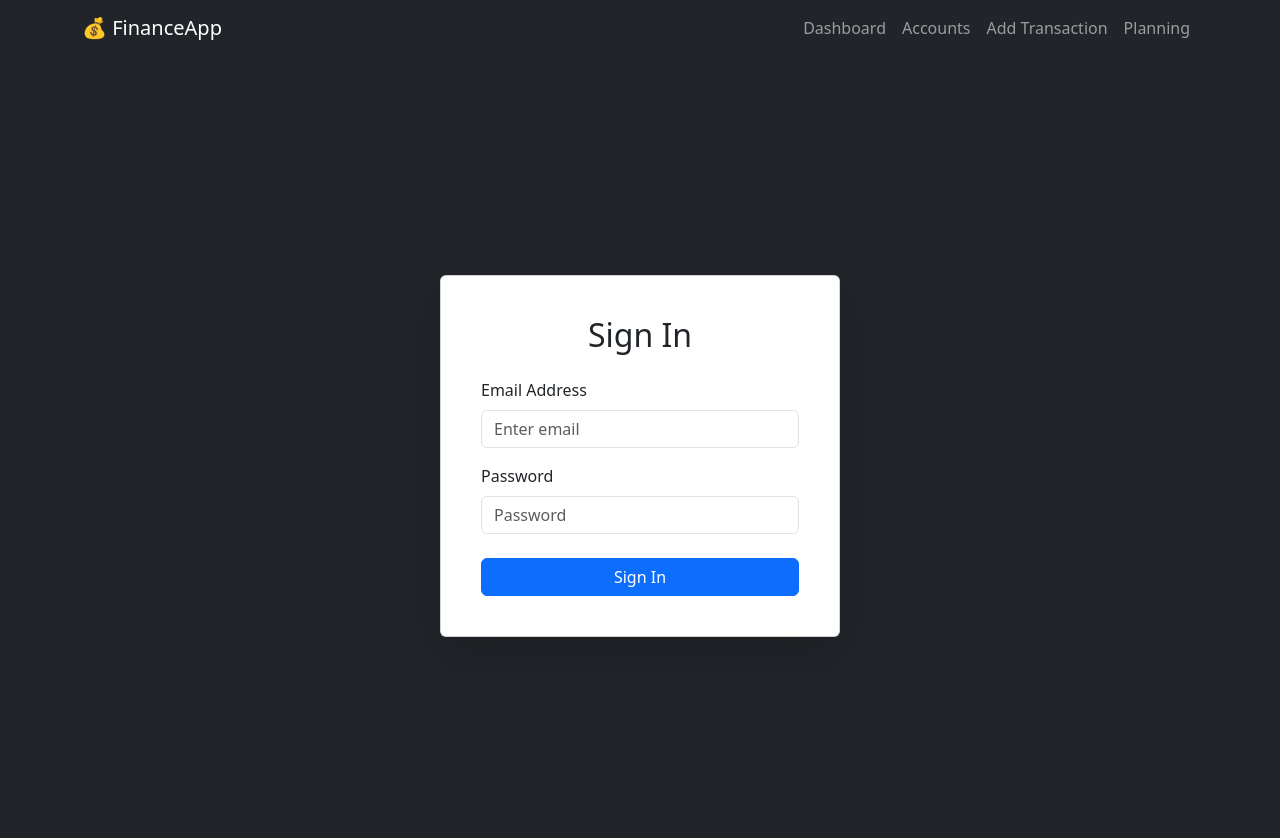
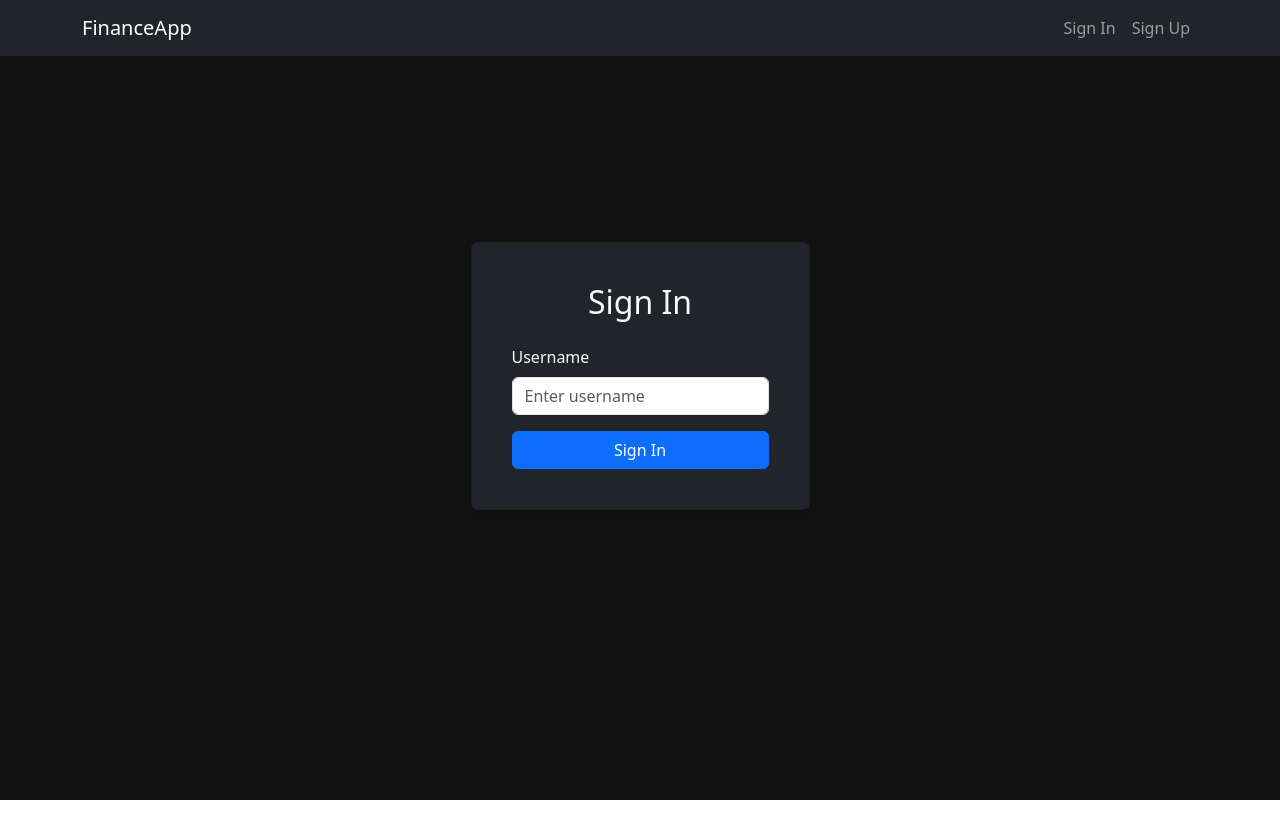
Before and after one commit to jake-fjelstul/financeapp, a React (Create React App) app in the folder frontend/: page /signin in a window 1280 px wide. Shown: the top 838 px of the page. After the commit the page ends 800 px from the top, so only its background shows below. Built offline with nearby package versions, Linux system fonts and the light colour scheme.

Commit message:
Stable version before UI overhaul

```diff
--- a/frontend/src/App.js
+++ b/frontend/src/App.js
@@ -1,43 +1,85 @@
+// src/App.js
 import React from "react";
 import { BrowserRouter as Router, Routes, Route, Navigate } from "react-router-dom";
-import { useAuth } from "./context/AuthContext";
-
-import Landing from "./pages/Landing";
-import SignIn from "./pages/SignIn";
 import Dashboard from "./pages/Dashboard";
 import Accounts from "./pages/Accounts";
 import AddTransaction from "./pages/AddTransaction";
 import AccountDetail from "./pages/AccountDetail";
 import Planning from "./pages/Planning";
-import NavigationBar from "./components/Navbar";
+import SignIn from "./pages/SignIn";
+import Landing from "./pages/Landing";
+import Navbar from "./components/Navbar";
+import { useAuth, AuthProvider } from "./context/UserContext";
+import SignUp from "./pages/SignUp";
 
-function App() {
+function ProtectedRoute({ children }) {
+  const { user } = useAuth();
+  return user ? children : <Navigate to="/signin" />;
+}
+
+function AppRoutes() {
   const { user } = useAuth();
 
   return (
-    <Router>
-      <NavigationBar />
+    <>
+      <Navbar />
       <Routes>
-        {!user ? (
-          <>
-            <Route path="/" element={<Landing />} />
-            <Route path="/signin" element={<SignIn />} />
-            <Route path="*" element={<Navigate to="/" />} />
-          </>
-        ) : (
-          <>
-            <Route path="/" element={<Navigate to="/dashboard" />} />
-            <Route path="/dashboard" element={<Dashboard />} />
-            <Route path="/accounts" element={<Accounts />} />
-            <Route path="/accounts/:accountName" element={<AccountDetail />} />
-            <Route path="/add" element={<AddTransaction />} />
-            <Route path="/planning" element={<Planning />} />
-            <Route path="*" element={<Navigate to="/dashboard" />} />
-          </>
-        )}
+        <Route path="/" element={<Landing />} />
+        <Route path="/signin" element={<SignIn />} />
+        <Route path="/signup" element={<SignUp />} />
+        <Route
+          path="/dashboard"
+          element={
+            <ProtectedRoute>
+              <Dashboard />
+            </ProtectedRoute>
+          }
+        />
+        <Route
+          path="/accounts"
+          element={
+            <ProtectedRoute>
+              <Accounts />
+            </ProtectedRoute>
+          }
+        />
+        <Route
+          path="/add"
+          element={
+            <ProtectedRoute>
+              <AddTransaction />
+            </ProtectedRoute>
+          }
+        />
+        <Route
+          path="/accounts/:accountName"
+          element={
+            <ProtectedRoute>
+              <AccountDetail />
+            </ProtectedRoute>
+          }
+        />
+        <Route
+          path="/planning"
+          element={
+            <ProtectedRoute>
+              <Planning />
+            </ProtectedRoute>
+          }
+        />
       </Routes>
-    </Router>
+    </>
   );
 }
 
-export default App;
+export default function App() {
+  return (
+    <AuthProvider>
+      <Router>
+        <div style={{ backgroundColor: "#121212", minHeight: "100vh" }}>
+          <AppRoutes />
+        </div>
+      </Router>
+    </AuthProvider>
+  );
+}
--- a/frontend/src/components/Navbar.jsx
+++ b/frontend/src/components/Navbar.jsx
@@ -1,19 +1,68 @@
+// src/components/Navbar.jsx
 import React from "react";
-import { Navbar, Nav, Container } from "react-bootstrap";
-import { Link } from "react-router-dom";
+import { Navbar, Nav, Container, Button } from "react-bootstrap";
+import { Link, useNavigate } from "react-router-dom";
+import { useAuth } from "../context/UserContext";
 
 export default function AppNavbar() {
+  const { user, logout } = useAuth();
+  const navigate = useNavigate();
+
+  const handleLogout = () => {
+    logout();
+    navigate("/");
+  };
+
   return (
-    <Navbar bg="dark" variant="dark" expand="lg" className="shadow-none border-0">
+    <Navbar
+      bg="dark"
+      variant="dark"
+      expand="lg"
+      className="shadow-sm"
+      style={{ borderBottom: "none", marginBottom: "0" }}
+    >
       <Container>
-        <Navbar.Brand as={Link} to="/">💰 FinanceApp</Navbar.Brand>
-        <Navbar.Toggle aria-controls="main-navbar" />
-        <Navbar.Collapse id="main-navbar">
-          <Nav className="ms-auto">
-            <Nav.Link as={Link} to="/">Dashboard</Nav.Link>
-            <Nav.Link as={Link} to="/accounts">Accounts</Nav.Link>
-            <Nav.Link as={Link} to="/add">Add Transaction</Nav.Link>
-            <Nav.Link as={Link} to="/planning">Planning</Nav.Link>
+        <Navbar.Brand as={Link} to="/">
+          FinanceApp
+        </Navbar.Brand>
+        <Navbar.Toggle aria-controls="basic-navbar-nav" />
+        <Navbar.Collapse id="basic-navbar-nav">
+          <Nav className="me-auto">
+            {user && (
+              <>
+                <Nav.Link as={Link} to="/dashboard">
+                  Dashboard
+                </Nav.Link>
+                <Nav.Link as={Link} to="/accounts">
+                  Accounts
+                </Nav.Link>
+                <Nav.Link as={Link} to="/add">
+                  Add Transaction
+                </Nav.Link>
+                <Nav.Link as={Link} to="/planning">
+                  Planning
+                </Nav.Link>
+              </>
+            )}
+          </Nav>
+          <Nav>
+            {!user ? (
+              <>
+                <Nav.Link as={Link} to="/signin">
+                  Sign In
+                </Nav.Link>
+                <Nav.Link as={Link} to="/signup">
+                  Sign Up
+                </Nav.Link>
+              </>
+            ) : (
+              <>
+                <Navbar.Text className="me-3">Signed in as: {user.username}</Navbar.Text>
+                <Button variant="outline-light" size="sm" onClick={handleLogout}>
+                  Log Out
+                </Button>
+              </>
+            )}
           </Nav>
         </Navbar.Collapse>
       </Container>
--- /dev/null
+++ b/frontend/src/context/UserContext.js
@@ -0,0 +1,21 @@
+// src/context/UserContext.js
+import React, { createContext, useContext, useState } from "react";
+
+const AuthContext = createContext();
+
+export function AuthProvider({ children }) {
+  const [user, setUser] = useState(null);
+
+  const login = (username) => setUser({ username });
+  const logout = () => setUser(null);
+
+  return (
+    <AuthContext.Provider value={{ user, setUser, login, logout }}>
+      {children}
+    </AuthContext.Provider>
+  );
+}
+
+export function useAuth() {
+  return useContext(AuthContext);
+}
--- a/frontend/src/index.js
+++ b/frontend/src/index.js
@@ -2,9 +2,8 @@
 import React from "react";
 import ReactDOM from "react-dom/client";
 import App from "./App";
-import { AuthProvider } from "./context/AuthContext";
-import "bootstrap/dist/css/bootstrap.min.css";
-import "./index.css";
+import { AuthProvider } from "./context/UserContext";
+import 'bootstrap/dist/css/bootstrap.min.css';
 
 const root = ReactDOM.createRoot(document.getElementById("root"));
 root.render(
--- a/frontend/src/pages/SignIn.jsx
+++ b/frontend/src/pages/SignIn.jsx
@@ -1,60 +1,43 @@
 // src/pages/SignIn.jsx
 import React, { useState } from "react";
-import { Form, Button, Card, Alert } from "react-bootstrap";
+import { Form, Button, Container, Card } from "react-bootstrap";
 import { useNavigate } from "react-router-dom";
+import { useAuth } from "../context/UserContext";
 
 export default function SignIn() {
-  const [email, setEmail] = useState("");
-  const [password, setPassword] = useState("");
-  const [error, setError] = useState("");
+  const { login } = useAuth();
+  const [username, setUsername] = useState("");
   const navigate = useNavigate();
 
   const handleSubmit = (e) => {
     e.preventDefault();
-
-    // TEMP: Dummy credentials
-    if (email === "test@example.com" && password === "password") {
-      navigate("/"); // Redirect to dashboard
-    } else {
-      setError("Invalid email or password.");
+    if (username.trim()) {
+      login(username.trim());
+      navigate("/dashboard");
     }
   };
 
   return (
-    <div className="d-flex justify-content-center align-items-center min-vh-100 bg-dark text-light">
-      <Card className="p-4 shadow-lg" style={{ width: "100%", maxWidth: "400px" }}>
+    <Container className="d-flex justify-content-center align-items-center" style={{ minHeight: "80vh" }}>
+      <Card className="p-4 bg-dark text-light shadow" style={{ minWidth: "300px" }}>
         <Card.Body>
           <h2 className="mb-4 text-center">Sign In</h2>
-          {error && <Alert variant="danger">{error}</Alert>}
           <Form onSubmit={handleSubmit}>
-            <Form.Group className="mb-3">
-              <Form.Label>Email Address</Form.Label>
+            <Form.Group controlId="username" className="mb-3">
+              <Form.Label>Username</Form.Label>
               <Form.Control
-                type="email"
-                value={email}
-                onChange={(e) => setEmail(e.target.value)}
-                placeholder="Enter email"
-                required
+                type="text"
+                placeholder="Enter username"
+                value={username}
+                onChange={(e) => setUsername(e.target.value)}
               />
             </Form.Group>
-
-            <Form.Group className="mb-4">
-              <Form.Label>Password</Form.Label>
-              <Form.Control
-                type="password"
-                value={password}
-                onChange={(e) => setPassword(e.target.value)}
-                placeholder="Password"
-                required
-              />
-            </Form.Group>
-
-            <Button type="submit" variant="primary" className="w-100">
+            <Button variant="primary" type="submit" className="w-100">
               Sign In
             </Button>
           </Form>
         </Card.Body>
       </Card>
-    </div>
+    </Container>
   );
 }
--- /dev/null
+++ b/frontend/src/pages/SignUp.jsx
@@ -0,0 +1,58 @@
+// src/pages/SignUp.jsx
+import React, { useState } from "react";
+import { useNavigate } from "react-router-dom";
+import { Form, Button, Card, Container, Alert } from "react-bootstrap";
+import { useAuth } from "../context/UserContext";
+
+export default function SignUp() {
+  const { setUser } = useAuth();
+  const [username, setUsername] = useState("");
+  const [password, setPassword] = useState("");
+  const [error, setError] = useState("");
+  const navigate = useNavigate();
+
+  const handleSubmit = (e) => {
+    e.preventDefault();
+    if (!username || !password) {
+      setError("Please enter a username and password.");
+      return;
+    }
+    localStorage.setItem("user", JSON.stringify({ username }));
+    setUser({ username });
+    navigate("/dashboard");
+  };
+
+  return (
+    <Container className="d-flex align-items-center justify-content-center min-vh-100">
+      <Card className="p-4 shadow-lg w-100" style={{ maxWidth: "400px" }}>
+        <Card.Body>
+          <h2 className="text-center mb-4">Sign Up</h2>
+          {error && <Alert variant="danger">{error}</Alert>}
+          <Form onSubmit={handleSubmit}>
+            <Form.Group className="mb-3">
+              <Form.Label>Username</Form.Label>
+              <Form.Control
+                type="text"
+                value={username}
+                onChange={(e) => setUsername(e.target.value)}
+                placeholder="Enter username"
+              />
+            </Form.Group>
+            <Form.Group className="mb-3">
+              <Form.Label>Password</Form.Label>
+              <Form.Control
+                type="password"
+                value={password}
+                onChange={(e) => setPassword(e.target.value)}
+                placeholder="Enter password"
+              />
+            </Form.Group>
+            <Button variant="primary" type="submit" className="w-100">
+              Sign Up
+            </Button>
+          </Form>
+        </Card.Body>
+      </Card>
+    </Container>
+  );
+}
```
